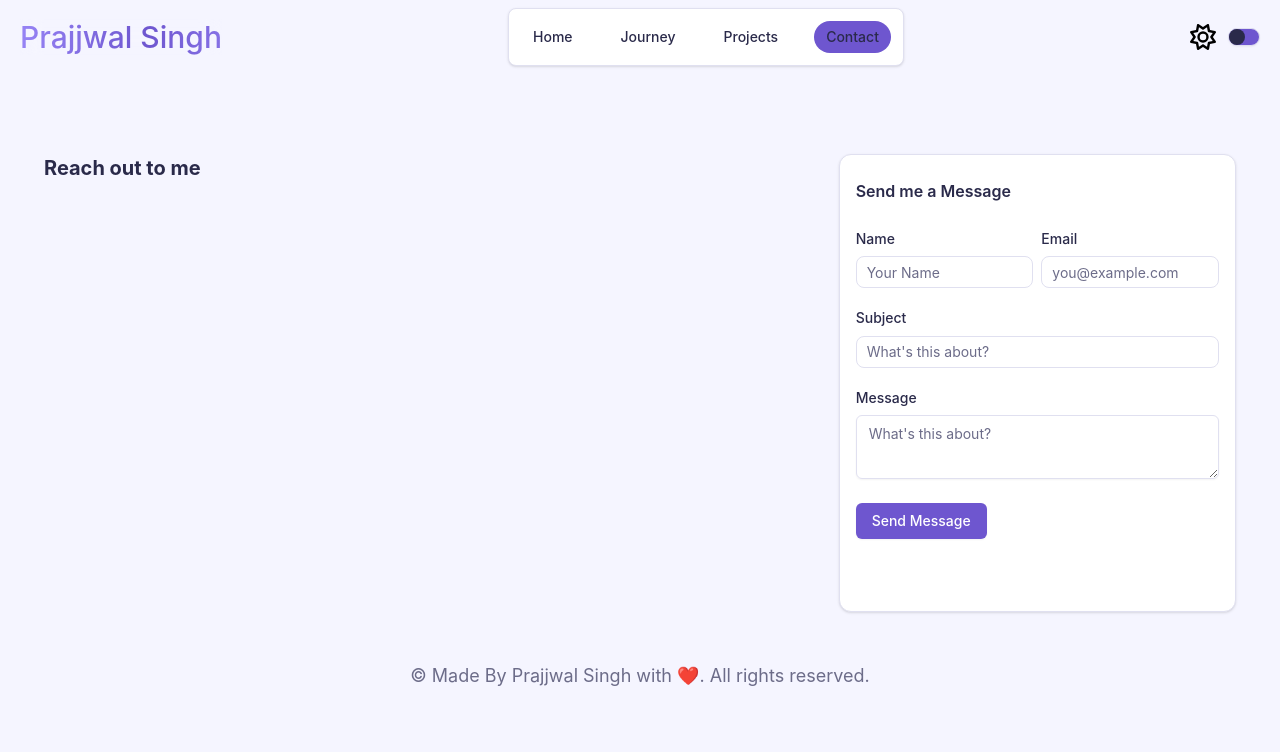
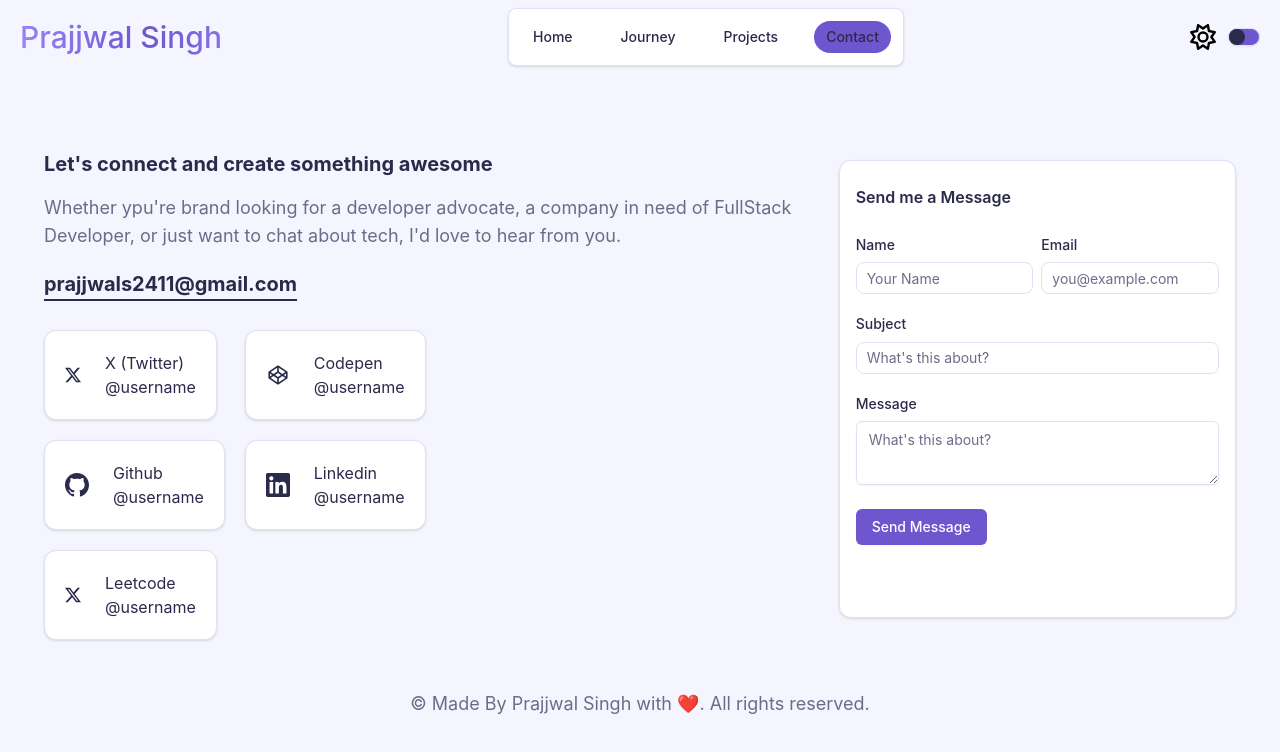
Before and after one commit to prajjwal2411/portfolio-v1, a Next.js app: page /contact in a window 1280 px wide. Shown: the top 752 px of the page. Built offline with nearby package versions, Linux system fonts and the light colour scheme.

Commit message:
Complete Contact Page

```diff
--- /dev/null
+++ b/src/app/components/icons/codepen.tsx
@@ -0,0 +1,7 @@
+export default function CodepenIcon() {
+    return (
+        <svg xmlns="http://www.w3.org/2000/svg" width="24" height="24" fill="currentColor" viewBox="0 0 640 640">
+            <path d="M566.3 223.7L332.3 67.7C324.3 62.8 315.8 62.7 307.7 67.7L73.7 223.7C67.7 227.7 64 234.8 64 242L64 398C64 405.1 67.7 412.3 73.7 416.3L307.7 572.3C315.7 577.2 324.2 577.3 332.3 572.3L566.3 416.3C572.3 412.3 576 405.2 576 398L576 242C576 234.9 572.3 227.7 566.3 223.7zM342 127.1L514.3 242L437.4 293.4L342 229.7L342 127.1zM298 127.1L298 229.7L202.6 293.4L125.7 242L298 127.1zM108 283.1L163.1 320L108 356.8L108 283.1zM298 512.8L125.7 398L202.6 346.6L298 410.3L298 512.8zM320 372L242.3 320L320 268L397.7 320L320 372zM342 512.9L342 410.3L437.4 346.6L514.3 398L342 512.9zM532 356.9L476.9 320L532 283.1L532 356.8z"/>
+        </svg>
+    )
+}
--- /dev/null
+++ b/src/app/components/icons/leetcode.tsx
@@ -0,0 +1,7 @@
+export default function LeetcodeIcon () {
+    return (
+        <svg xmlns="http://www.w3.org/2000/svg" width="24" height="24" fill="currentColor" viewBox="0 0 640 640">
+            <path d="M331.4 73.3C342.5 61.5 361.1 60.8 373 71.9C384.9 83 385.5 101.7 374.4 113.5L331.4 159.5C352.9 162.8 373.5 171.3 390.5 185.1L465.1 245.4C477.7 255.6 479.7 274.2 469.5 286.8C459.3 299.4 440.8 301.4 428.1 291.2L353.5 230.9C327.3 209.8 281.6 212.7 259 236.8L177 325C155.5 348 157.9 385 182.6 409.2L273.8 498.6C298.7 522.6 339.4 522.6 363.9 498.2L415 447.2C426.5 435.7 445.1 435.7 456.6 447.3C468.1 458.9 468 477.5 456.5 489L405.4 540C358.3 587.1 281.4 587.7 233.5 541.6L141.5 451.4C94.6 405.3 90 331.9 134 284.7L331.4 73.3zM507.7 337.2C523.9 337.2 537.1 350.4 537.1 366.7C537.1 383 523.9 396.2 507.7 396.2L290.8 396.2C274.6 396.2 261.4 383 261.4 366.7C261.4 350.4 274.6 337.2 290.8 337.2L507.7 337.2z"/>
+        </svg>
+    )
+}
--- /dev/null
+++ b/src/app/components/icons/x.tsx
@@ -0,0 +1,7 @@
+export default function TwitterIcon() {
+    return (
+        <svg xmlns="http://www.w3.org/2000/svg" width="16" height="16" fill="currentColor" viewBox="0 0 16 16">
+  <path d="M12.6.75h2.454l-5.36 6.142L16 15.25h-4.937l-3.867-5.07-4.425 5.07H.316l5.733-6.57L0 .75h5.063l3.495 4.633L12.601.75Zm-.86 13.028h1.36L4.323 2.145H2.865z"/>
+</svg>
+    )
+}
--- a/src/app/contact/page.tsx
+++ b/src/app/contact/page.tsx
@@ -1,19 +1,64 @@
 import { Button } from "@/components/ui/button";
 import { Card } from "@/components/ui/Card/card";
-import { Field, FieldDescription, FieldGroup, FieldLabel, FieldLegend, FieldSet } from "@/components/ui/field";
+import { Field, FieldGroup, FieldLabel, FieldLegend, FieldSet } from "@/components/ui/field";
 import { Input } from "@/components/ui/input";
 import { Textarea } from "@/components/ui/textarea";
+import TwitterIcon from "../../app/components/icons/x";
+import GithubIcon from "../components/icons/github";
+import LinkedInIcon from "../components/icons/linkedin";
+import CodepenIcon from "../components/icons/codepen";
 
 export default function Contact() {
     return <>
         <div className="px-6 py-8">
-            {/* <div className="flex justify-center items-center m-auto"><h3>Have a role, partnership, or collaboration in mind? I&apos;d love to hear from you.</h3></div> */}
-            <div className="flex flex-column justify-between mt-12">
-                <div className="w-full">
-                    <h4>Reach out to me</h4>
-
+            <div className="flex flex-column justify-between mt-8">
+                <div className="w-full mt-2">
+                    <div className="my-1">
+                        <h4>Let's connect and create something awesome</h4>
+                        <p className="mt-4">Whether ypu're brand looking for a developer advocate,
+                        a company in need of FullStack Developer, or just want to chat about tech,
+                        I'd love to hear from you.</p>
+                        <h4 className="underline underline-offset-8 mt-5">prajjwals2411@gmail.com</h4>
+                    </div>
+                    <div className="grid grid-cols-2 gap-5 mt-8 w-fit">
+                        <Card className="flex flex-row w-fit p-5 items-center">
+                            <div><TwitterIcon /></div>
+                            <div className="flex flex-col">
+                                <div>X (Twitter)</div>
+                                <div>@username</div>
+                            </div>
+                        </Card>
+                        <Card className="flex flex-row w-fit p-5 items-center">
+                            <div><CodepenIcon /></div>
+                            <div className="flex flex-col">
+                                <div>Codepen</div>
+                                <div>@username</div>
+                            </div>
+                        </Card>
+                        <Card className="flex flex-row w-fit p-5 items-center">
+                            <div><GithubIcon /></div>
+                            <div className="flex flex-col">
+                                <div>Github</div>
+                                <div>@username</div>
+                            </div>
+                        </Card>
+                        <Card className="flex flex-row w-fit p-5 items-center">
+                            <div><LinkedInIcon /></div>
+                            <div className="flex flex-col">
+                                <div>Linkedin</div>
+                                <div>@username</div>
+                            </div>
+                        </Card>
+                        <Card className="flex flex-row w-fit p-5 items-center">
+                            <div><TwitterIcon /></div>
+                            <div className="flex flex-col">
+                                <div>Leetcode</div>
+                                <div>@username</div>
+                            </div>
+                        </Card>
+                    </div>
                 </div>
-                <div className="m-auto w-1/2">
+                <div className="m-auto w-1/2 h-full">
                     <Card>
                         <div className="pb-12 px-4">
                             <form action="">
```
